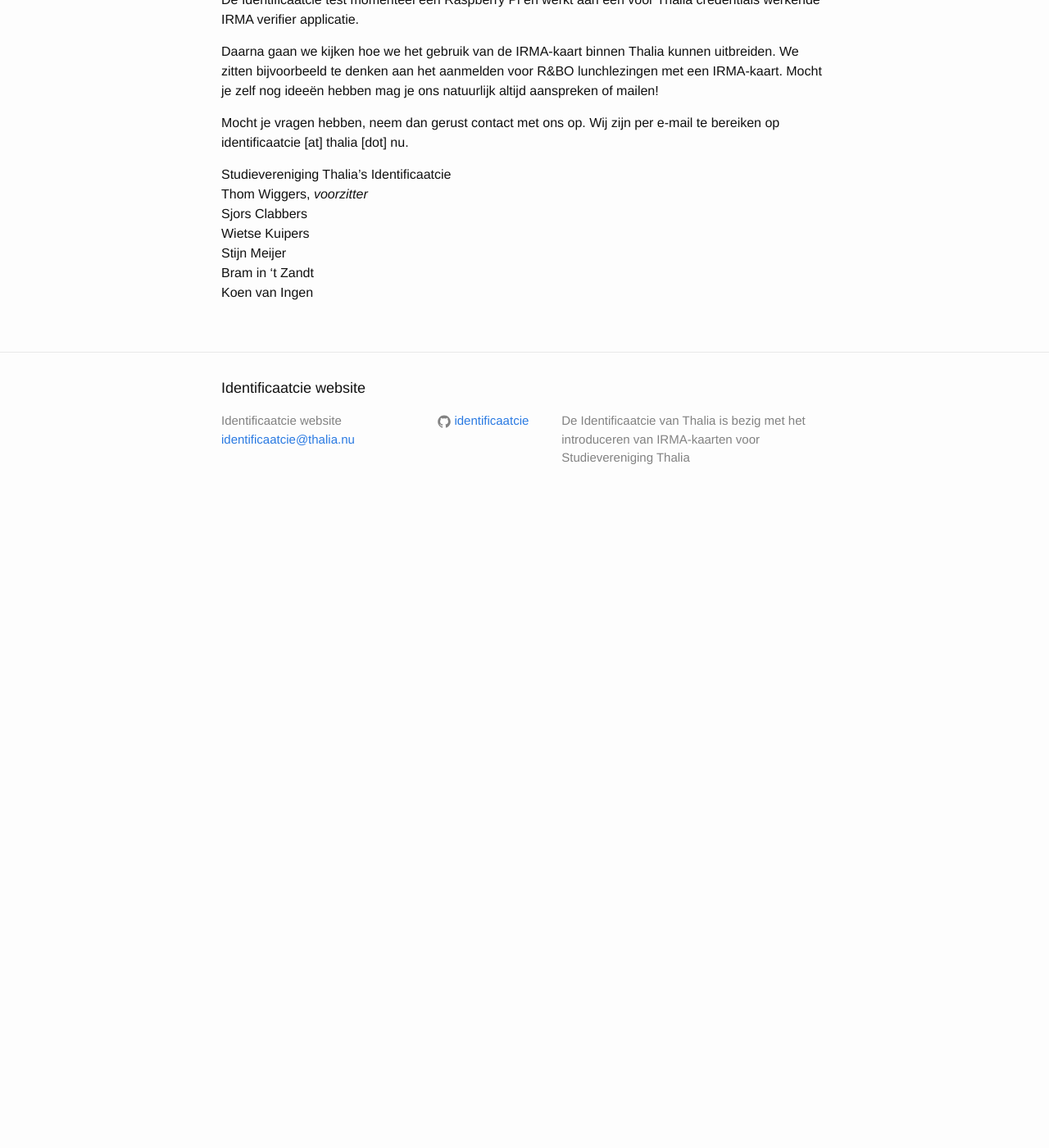
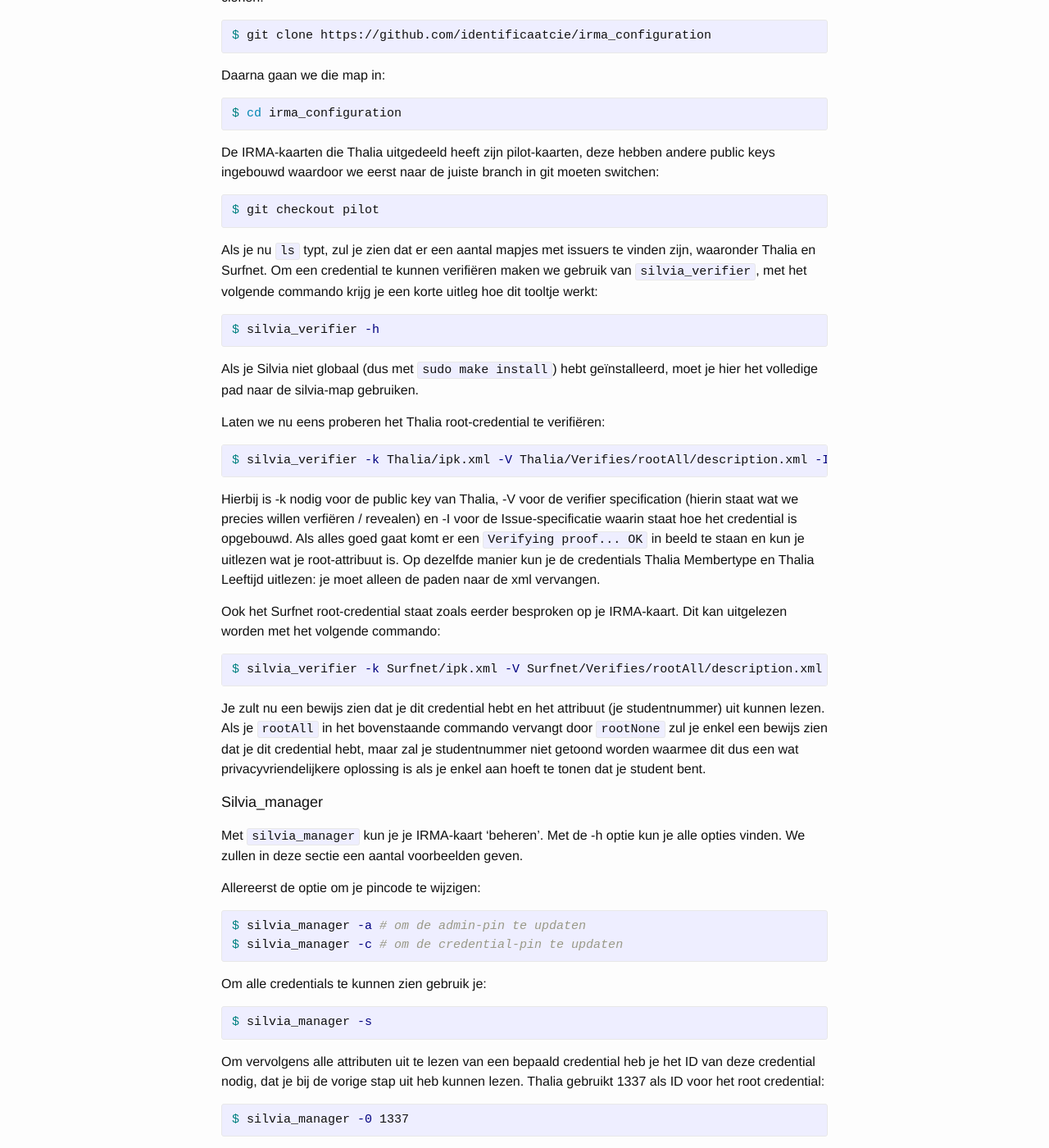
Before and after one commit to identificaatcie/identificaatcie.github.io, a Jekyll site: the page built from algemene-info.md, in a window 1280 px wide and 1400 px high, scrolled down 4349 px. Shown: the whole window at 82% size. Built offline with Jekyll 4.4.1, drawn with Linux system fonts in a browser that asks for light colours; before the commit the page ends 4979 px from its top, so only the background shows below that; some of the changed text lies outside the part shown.

Commit message:
Uitleg gebruik van silvia om dingen uit te lezen toegevoegd

```diff
--- a/algemene-info.md
+++ b/algemene-info.md
@@ -130,6 +130,67 @@ Als je Silvia niet systeem-breed installeert, kun je in de map `src/bin/` de bin
 
 Als je Silvia wel systeem-breed hebt geïnstalleerd kun je nu `silvia` <kbd>tab</kbd> <kbd>tab</kbd> typen, waarna de shell je de verschillende Silvia-componenten laat zien.
 
+### Silvia gebruiken
+Silvia bestaat uit een aantal command line applicaties. In deze sectie zullen we kort twee van deze applicaties behandelen, namelijk `silvia_verifier` om credentials mee te verifiëren en `silvia_manager` waarmee je je kaart kunt beheren: je kunt bijvoorbeeld je pincode wijzigen, credentials weggooien en een log terugkijken van wat er allemaal gegevens van je kaart uitgelezen is.
+
+#### Silvia_verifier
+Om credentials te kunnen verifiëren heb je eerst een aantal xml-bestanden nodig waarin de credentials op de goede manier gedefinieerd zijn. Dit is te vinden in een Github-repository, die we eerst moeten clonen:
+{% highlight bash %}
+$ git clone https://github.com/identificaatcie/irma_configuration
+{% endhighlight %}
+
+Daarna gaan we die map in:
+{% highlight bash %}
+$ cd irma_configuration
+{% endhighlight %}
+
+De IRMA-kaarten die Thalia uitgedeeld heeft zijn pilot-kaarten, deze hebben andere public keys ingebouwd waardoor we eerst naar de juiste branch in git moeten switchen:
+{% highlight bash %}
+$ git checkout pilot
+{% endhighlight %}
+
+Als je nu `ls` typt, zul je zien dat er een aantal mapjes met issuers te vinden zijn, waaronder Thalia en Surfnet. Om een credential te kunnen verifiëren maken we gebruik van `silvia_verifier`, met het volgende commando krijg je een korte uitleg hoe dit tooltje werkt:
+{% highlight bash %}
+$ silvia_verifier -h
+{% endhighlight %}
+Als je Silvia niet globaal (dus met `sudo make install`) hebt geïnstalleerd, moet je hier het volledige pad naar de silvia-map gebruiken.
+
+Laten we nu eens proberen het Thalia root-credential te verifiëren:
+{% highlight bash %}
+$ silvia_verifier -k Thalia/ipk.xml -V Thalia/Verifies/rootAll/description.xml -I Thalia/Issues/root/description.xml
+{% endhighlight %}
+Hierbij is -k nodig voor de public key van Thalia, -V voor de verifier specification (hierin staat wat we precies willen verfiëren / revealen) en -I voor de Issue-specificatie waarin staat hoe het credential is opgebouwd. Als alles goed gaat komt er een `Verifying proof... OK` in beeld te staan en kun je uitlezen wat je root-attribuut is. Op dezelfde manier kun je de credentials Thalia Membertype en Thalia Leeftijd uitlezen: je moet alleen de paden naar de xml vervangen.
+
+Ook het Surfnet root-credential staat zoals eerder besproken op je IRMA-kaart. Dit kan uitgelezen worden met het volgende commando:
+{% highlight bash %}
+$ silvia_verifier -k Surfnet/ipk.xml -V Surfnet/Verifies/rootAll/description.xml -I Surfnet/Issues/root/description.xml
+{% endhighlight %}
+Je zult nu een bewijs zien dat je dit credential hebt en het attribuut (je studentnummer) uit kunnen lezen. Als je `rootAll` in het bovenstaande commando vervangt door `rootNone` zul je enkel een bewijs zien dat je dit credential hebt, maar zal je studentnummer niet getoond worden waarmee dit dus een wat privacyvriendelijkere oplossing is als je enkel aan hoeft te tonen dat je student bent.
+
+#### Silvia_manager
+Met `silvia_manager` kun je je IRMA-kaart 'beheren'. Met de -h optie kun je alle opties vinden. We zullen in deze sectie een aantal voorbeelden geven.
+
+Allereerst de optie om je pincode te wijzigen:
+{% highlight bash %}
+$ silvia_manager -a # om de admin-pin te updaten
+$ silvia_manager -c # om de credential-pin te updaten
+{% endhighlight %}
+
+Om alle credentials te kunnen zien gebruik je:
+{% highlight bash %}
+$ silvia_manager -s
+{% endhighlight %}
+
+Om vervolgens alle attributen uit te lezen van een bepaald credential heb je het ID van deze credential nodig, dat je bij de vorige stap uit heb kunnen lezen. Thalia gebruikt 1337 als ID voor het root credential:
+{% highlight bash %}
+$ silvia_manager -0 1337
+{% endhighlight %}
+
+Tenslotte kun je de log van je IRMA-kaart opvragen met:
+{% highlight bash %}
+$ silvia_manager -l
+{% endhighlight %}
+
 [Silvia is hier te vinden op Github][silvia]
 
 ## Broncode
```
